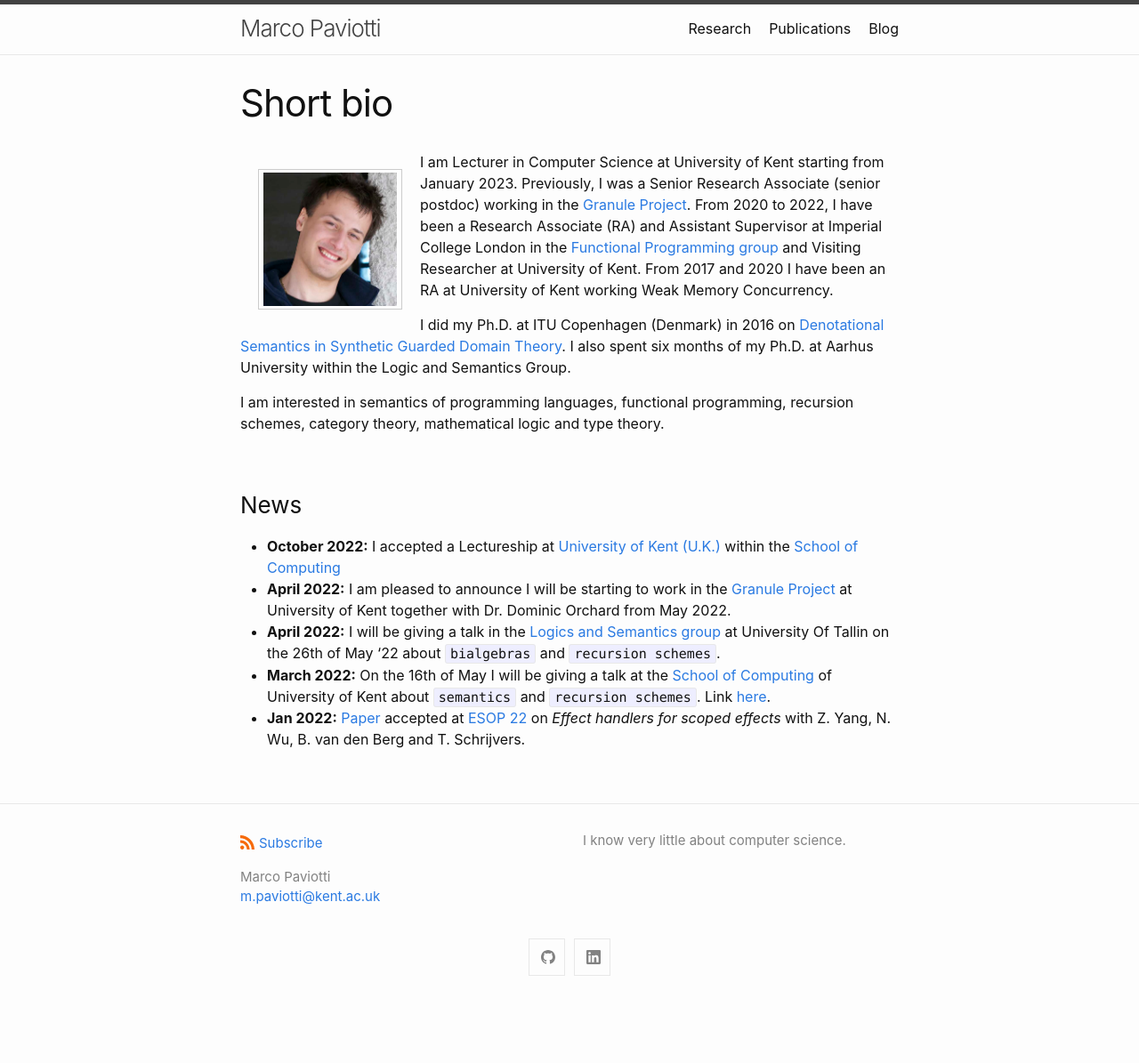
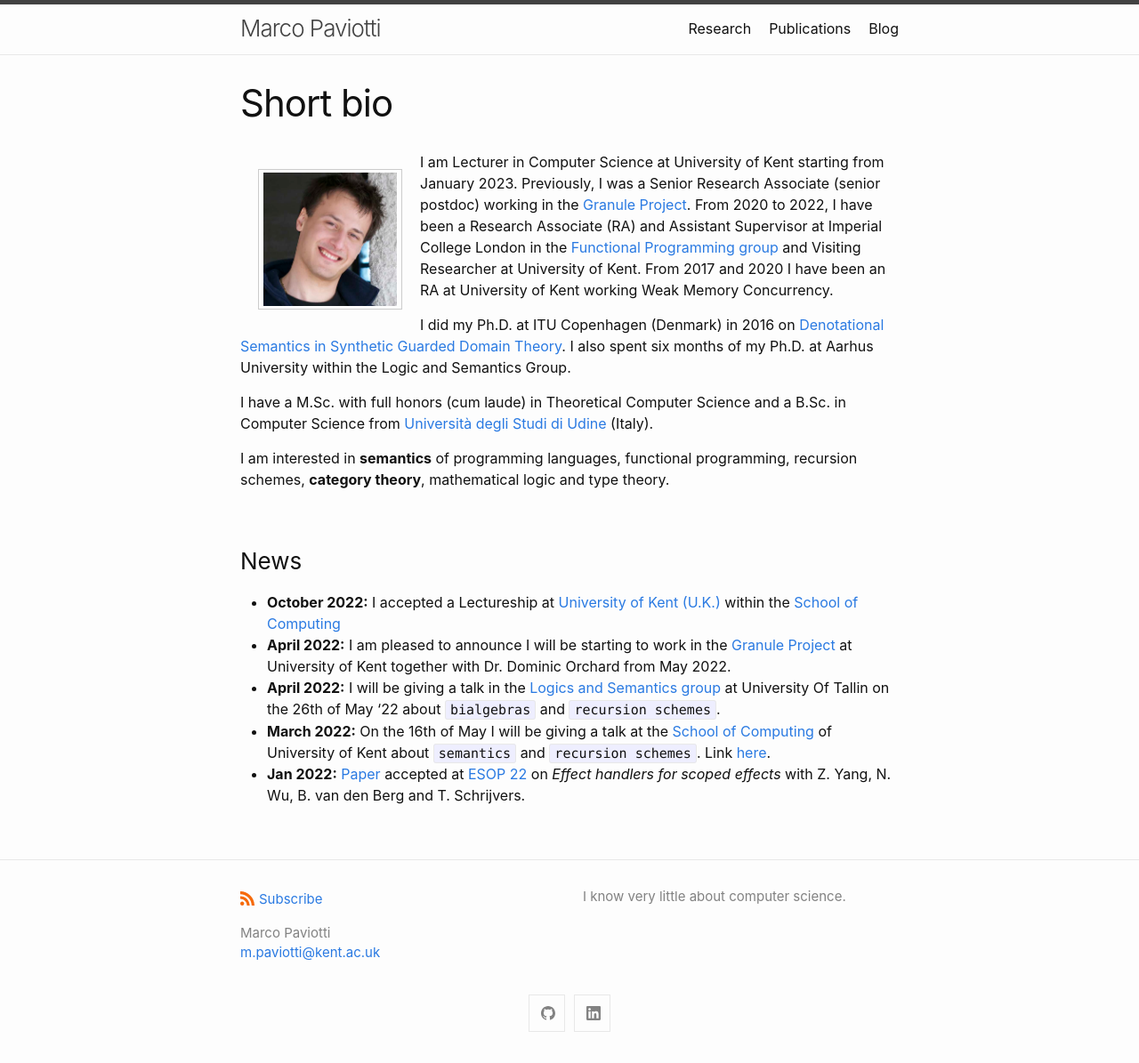
Before and after one commit to mpaviotti/mpaviotti.github.com, a Jekyll site: the page built from index.markdown, in a window 1280 px wide. Shown: the whole page at 89% size. Built offline with Jekyll 4.4.1, drawn with Linux system fonts in a browser that asks for light colours; before the commit the page ends 1132 px from its top, so only the background shows below that.

```diff
--- a/index.markdown
+++ b/index.markdown
@@ -17,7 +17,9 @@
 
 I did my Ph.D. at ITU Copenhagen (Denmark) in 2016 on [Denotational Semantics in Synthetic Guarded Domain Theory](/assets/papers/paviotti-phdthesis.pdf). I also spent six months of my Ph.D. at Aarhus University within the Logic and Semantics Group.
 
-I am interested in semantics of programming languages, functional programming, recursion schemes, category theory, mathematical logic and type theory.
+I have a M.Sc. with full honors (cum laude) in Theoretical Computer Science and a B.Sc. in Computer Science from [Università degli Studi di Udine](https://www.uniud.it/it) (Italy).
+
+I am interested in **semantics** of programming languages, functional programming, recursion schemes, **category theory**, mathematical logic and type theory.
 
 ### News
 - **October 2022:** I accepted a Lectureship at [University of Kent (U.K.)](https://www.kent.ac.uk) within the [School of Computing](https://www.kent.ac.uk/computing)
```
